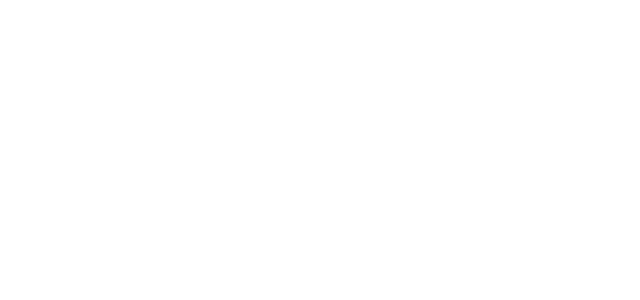
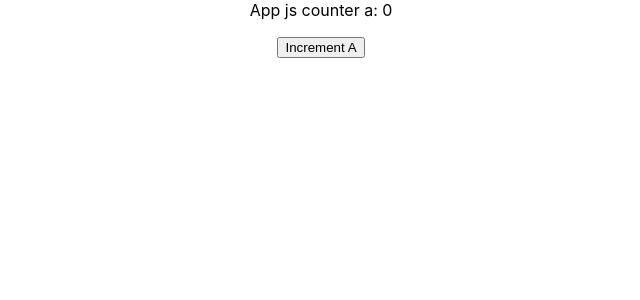
Before and after one commit to LuisGhz/react-4h-course-6, a React (Create React App) app: page / in a window 1280 px wide. Shown: the top 300 px of the page, without its empty margins (319-959 px from the left). Built offline with nearby package versions, Linux system fonts and the light colour scheme.

Commit message:
Set counterA using useState

```diff
--- a/src/App.js
+++ b/src/App.js
@@ -1,9 +1,19 @@
+import { useState } from 'react';
 import './App.css';
 
 function App() {
+  const [counterA, setCounterA] = useState(0);
+
+  const incrementA = () => {
+    setCounterA(counterA + 1);
+  }
+
   return (
     <div className="App">
-
+      App js counter a: { counterA }
+      <p>
+        <button onClick={ incrementA }>Increment A</button>
+      </p>
     </div>
   );
 }
```
